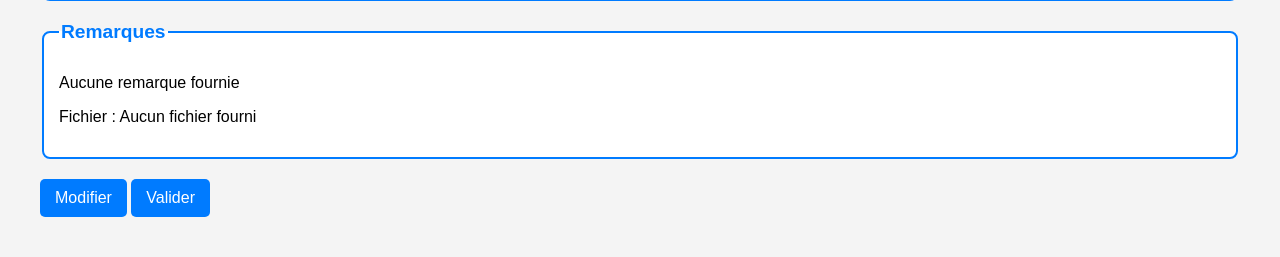
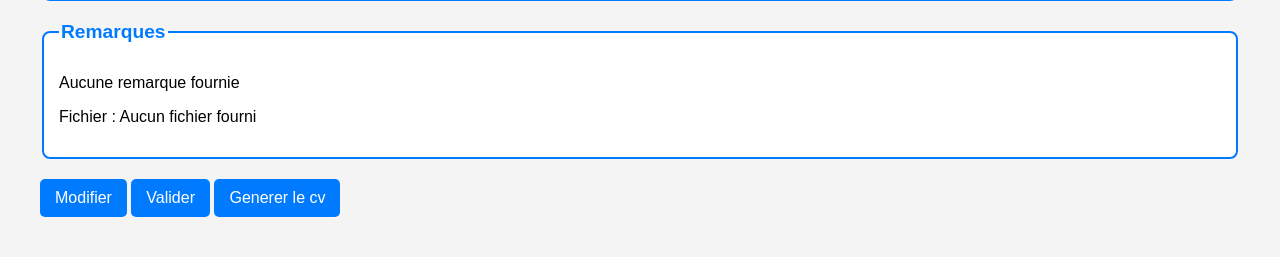
Before and after one commit to Md123etplus/resumeGenerator, a PHP site: page /recap.php in a window 1280 px wide. Shown: the part 1182-1439 px from the top of the page. Run offline with PHP 8.4, Linux system fonts and the light colour scheme.

Commit message:
emailForm [not implemented]

```diff
--- a/acceuil/index.php
+++ b/acceuil/index.php
@@ -18,7 +18,7 @@
         <h1><span>Quick </span><span>CV</span><span> & </span><span>Docs</span></h1>
         <div class="container-btns">
             <button class="btn-first b1"  onclick="window.location.href='/formulaire.php';"> CV</button>
-            <button class="btn-first b2"  onclick="window.location.href='/formulaire.php';">formulaire</button>
+            <button class="btn-first b2"  onclick="window.location.href='/emailForm.php';">formulaire</button>
         </div>
     </div>
 
--- a/enregistrer.php
+++ b/enregistrer.php
@@ -126,4 +126,5 @@ try {
 } catch (PDOException $e) {
     echo "Erreur: " . $e->getMessage();
 }
+
 ?>
--- a/recap.php
+++ b/recap.php
@@ -131,12 +131,15 @@ $formData = isset($_SESSION['form_data']) ? $_SESSION['form_data'] : [];
                 <td>Photo</td>
                 <td>
                     <?php if(isset($_SESSION['photo'])): ?>
+                        <img src="<?= htmlspecialchars($_SESSION['photo']['path']) ?>" alt="Photo" style="max-width: 100px; max-height: 100px; border-radius: 5px;">
+                        <br>
                         <?= htmlspecialchars($_SESSION['photo']['name']) ?>
                     <?php else: ?>
                         Aucune photo fournie
                     <?php endif; ?>
                 </td>
             </tr>
+
         </table>
     </fieldset>
 
@@ -226,6 +229,9 @@ $formData = isset($_SESSION['form_data']) ? $_SESSION['form_data'] : [];
     <form action="enregistrer.php" method="post" style="display: inline;">
         <button type="submit">Valider</button>
     </form>
+    <form action="generate_cv.php" method="post" style="display: inline;">
+        <button type="submit">Generer le cv</button>
+    </form>
 
 </body>
 </html>
```
Also changed, not shown: dossier_temp/IMG-20241214-WA0016.jpg (added), emailForm.php (added).
